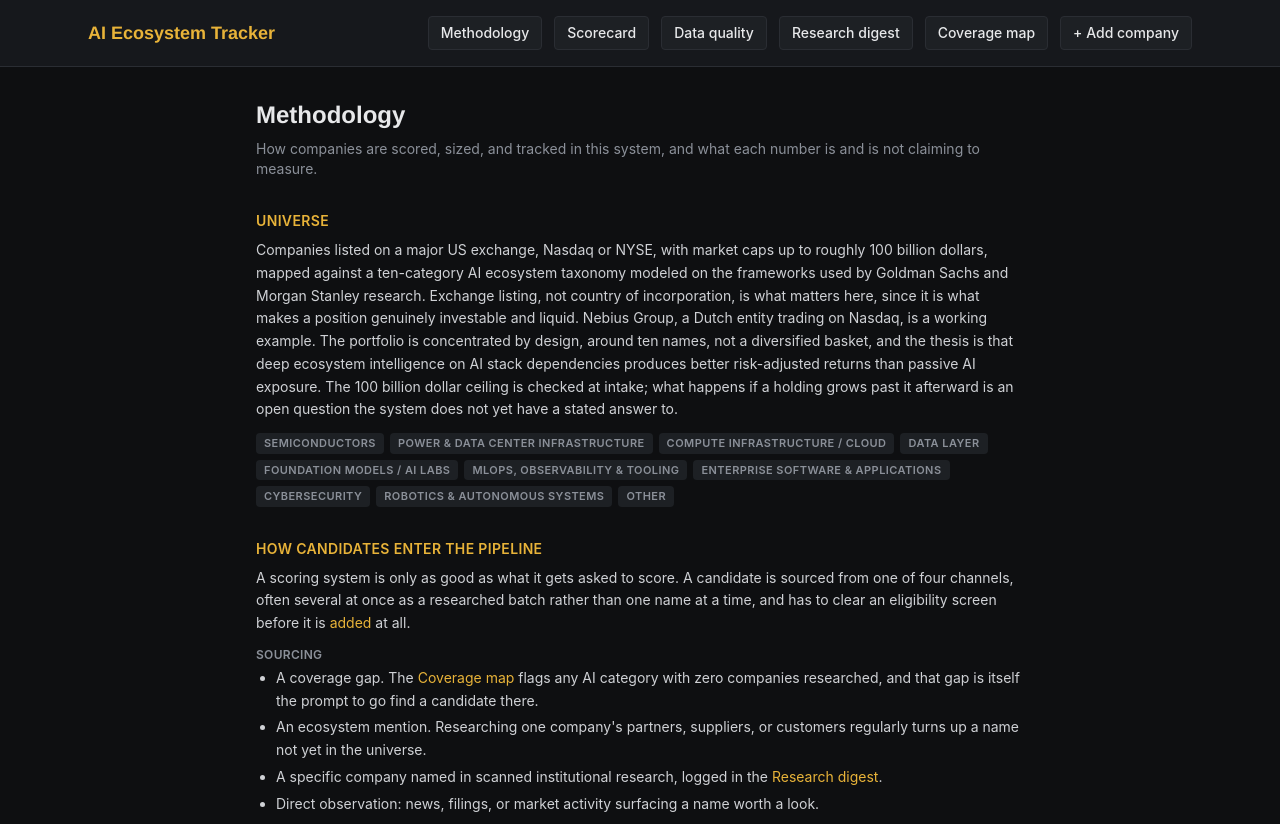
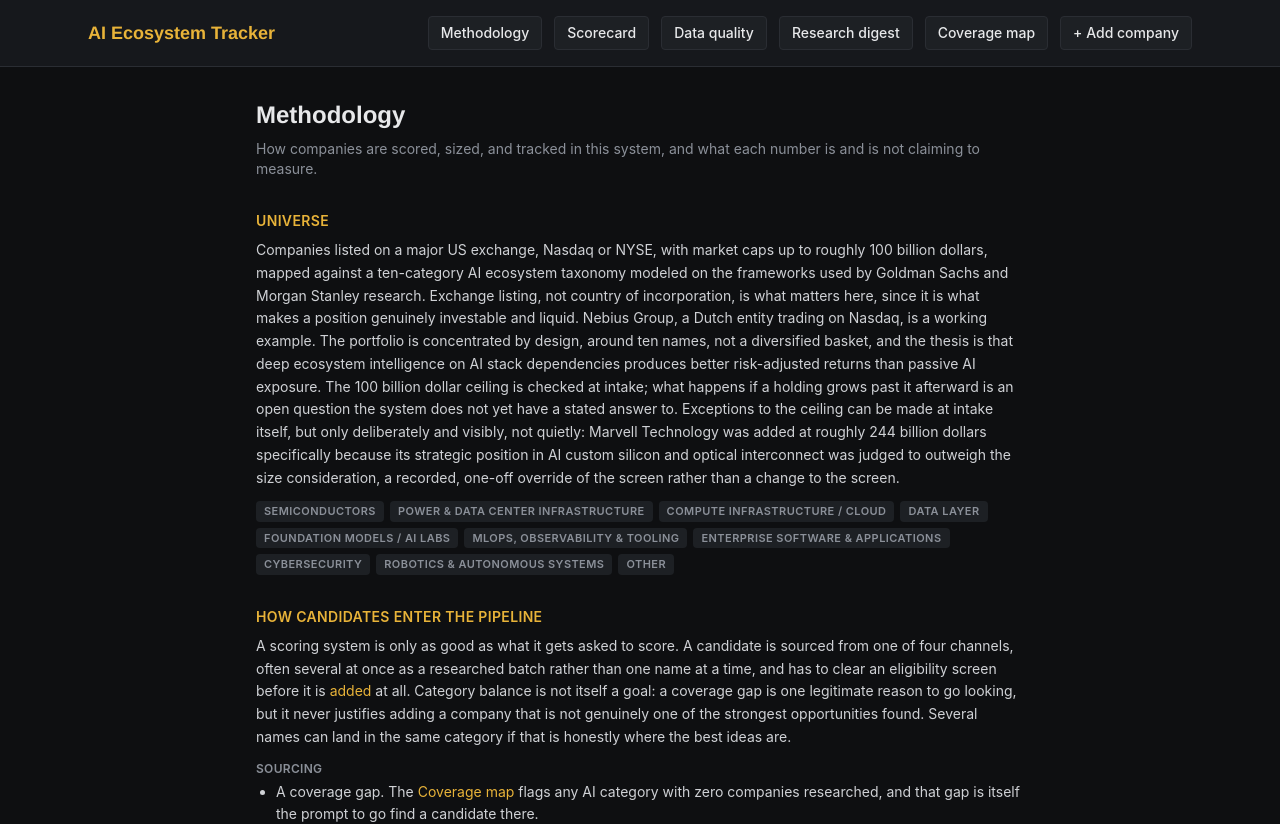
Before and after one commit to eitanbienstock-dev/ai-ecosystem-tracker, a Next.js app: page /methodology in a window 1280 px wide. Shown: the top 824 px of the page. Built offline with nearby package versions, Linux system fonts and the light colour scheme.

Commit message:
Document the Marvell market-cap exception and the best-ideas-over-balance sourcing principle in methodology

```diff
--- a/app/methodology/page.tsx
+++ b/app/methodology/page.tsx
@@ -57,7 +57,10 @@ export default function MethodologyPage() {
           ecosystem intelligence on AI stack dependencies produces better risk-adjusted returns than
           passive AI exposure. The 100 billion dollar ceiling is checked at intake; what happens if a
           holding grows past it afterward is an open question the system does not yet have a stated answer
-          to.
+          to. Exceptions to the ceiling can be made at intake itself, but only deliberately and visibly, not
+          quietly: Marvell Technology was added at roughly 244 billion dollars specifically because its
+          strategic position in AI custom silicon and optical interconnect was judged to outweigh the size
+          consideration, a recorded, one-off override of the screen rather than a change to the screen.
         </p>
         <div className="mt-3 flex flex-wrap gap-1.5">
           {CATEGORY_ORDER.map((cat) => (
@@ -79,7 +82,10 @@ export default function MethodologyPage() {
           <Link href="/companies/new" className="text-signal hover:underline">
             added
           </Link>{" "}
-          at all.
+          at all. Category balance is not itself a goal: a coverage gap is one legitimate reason to go
+          looking, but it never justifies adding a company that is not genuinely one of the strongest
+          opportunities found. Several names can land in the same category if that is honestly where the
+          best ideas are.
         </p>
         <p className="mb-1 text-xs font-semibold uppercase tracking-wide text-muted">Sourcing</p>
         <ul className="mb-3 list-disc space-y-1 pl-5 text-sm leading-relaxed text-[#cfd1d5]">
```
